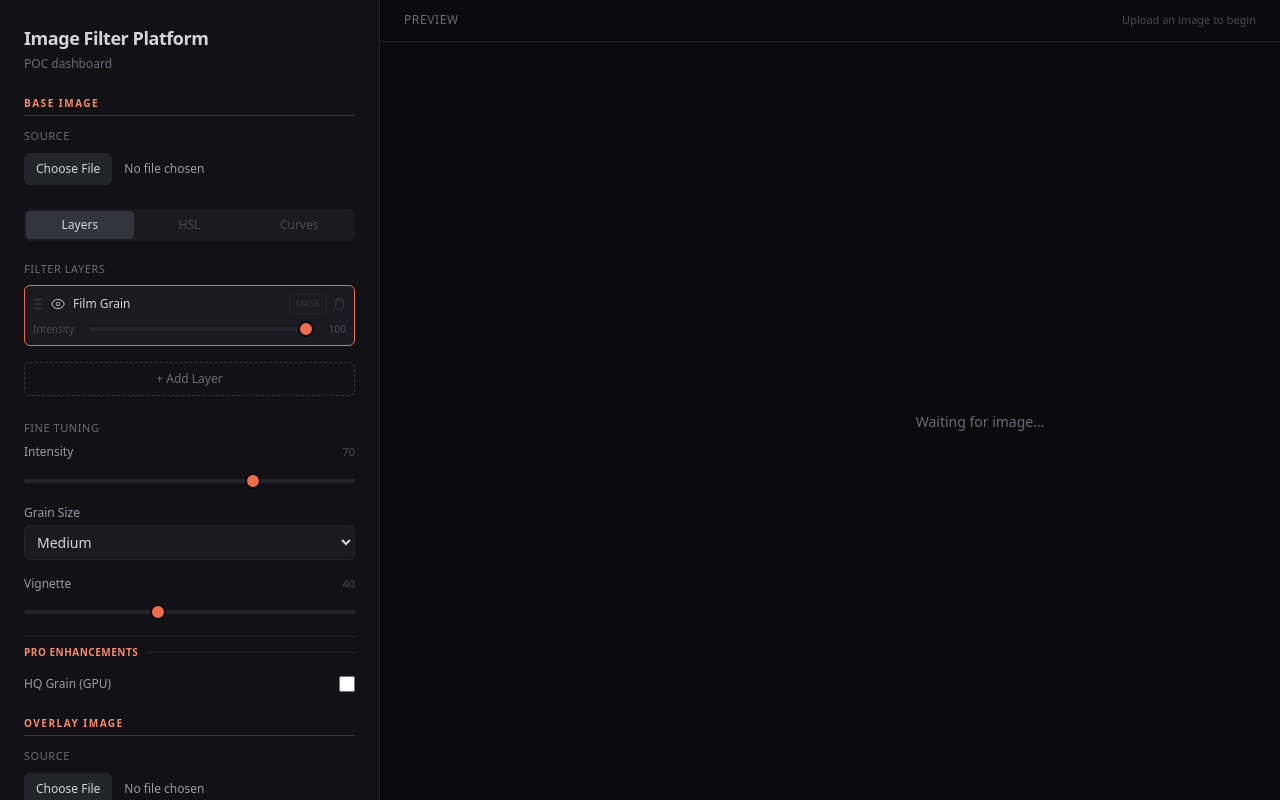
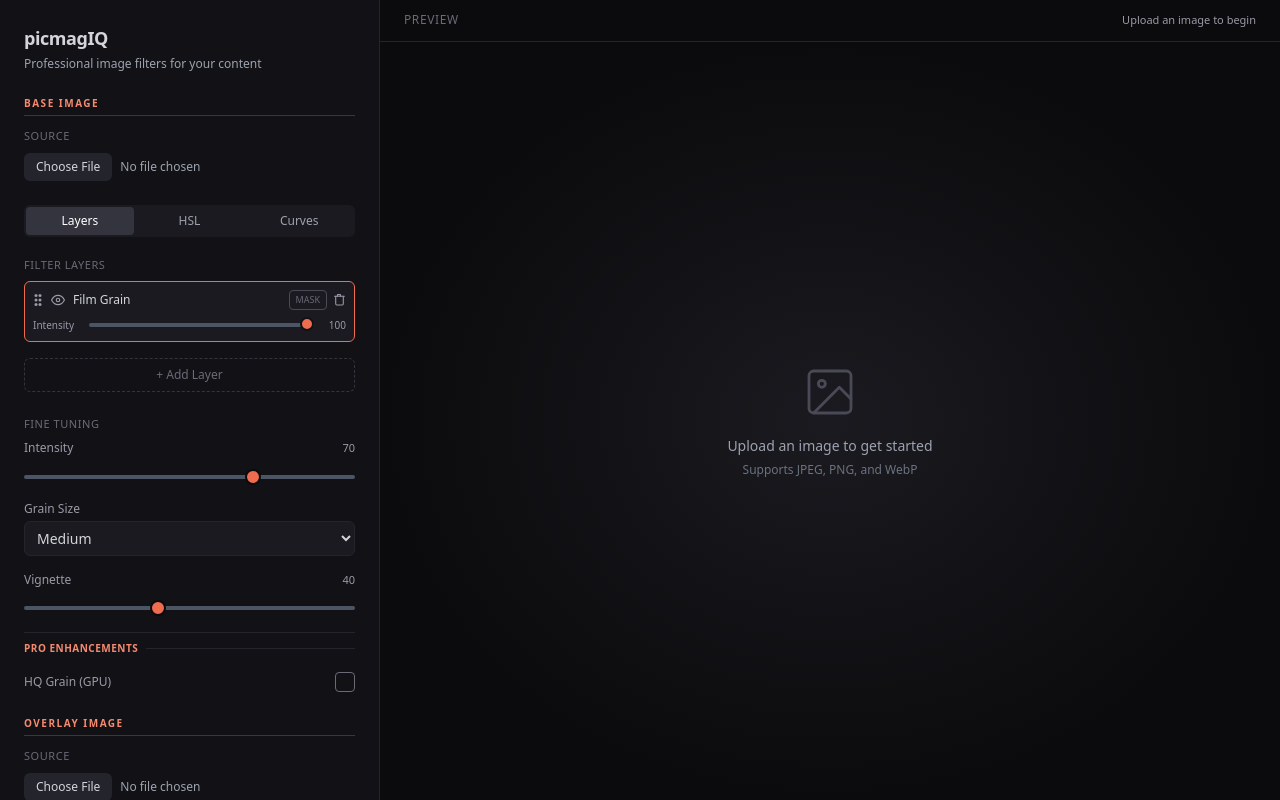
Before and after one commit to PunkysDad/image_filtering_module, a Next.js app: page / in a window 1280 px wide. Built offline with nearby package versions, Linux system fonts and the light colour scheme.

Commit message:
UI improvements

```diff
--- a/app/layout.tsx
+++ b/app/layout.tsx
@@ -2,8 +2,8 @@ import "./globals.css";
 import type { Metadata } from "next";
 
 export const metadata: Metadata = {
-  title: "Image Filter Platform",
-  description: "POC for a CMS-agnostic image filter SaaS dashboard",
+  title: "picmagIQ",
+  description: "Professional image filters for your content",
 };
 
 export default function RootLayout({
--- a/app/page.tsx
+++ b/app/page.tsx
@@ -246,6 +246,8 @@ export default function Dashboard() {
 
   const iframeRef = useRef<HTMLIFrameElement>(null);
   const dragSrcIdx = useRef<number | null>(null);
+  const baseFileRef = useRef<HTMLInputElement>(null);
+  const overlayFileRef = useRef<HTMLInputElement>(null);
   const debouncedText = useDebouncedValue(knockoutText, 300);
 
   const activeLayer =
@@ -445,31 +447,37 @@ export default function Dashboard() {
       <aside className="bg-ink-800 border-r border-ink-600 p-6 overflow-y-auto max-h-screen">
         <header className="mb-6">
           <h1 className="text-lg font-semibold tracking-tight text-ink-100">
-            Image Filter Platform
+            picmagIQ
           </h1>
-          <p className="text-xs text-ink-300 mt-1">POC dashboard</p>
+          <p className="text-xs text-[#9CA3AF] mt-1">Professional image filters for your content</p>
         </header>
 
         <LayerHeader>Base Image</LayerHeader>
 
         <Section title="Source">
-          <label className="block">
-            <span className="sr-only">Upload base image</span>
+          <div className="flex items-center gap-2 min-w-0">
             <input
+              ref={baseFileRef}
               type="file"
               accept="image/jpeg,image/png,image/webp"
               onChange={(e) => onUpload(e, "base")}
-              className="block w-full text-xs text-ink-200 file:mr-3 file:py-2 file:px-3 file:rounded-md file:border-0 file:bg-ink-600 file:text-ink-100 file:text-xs hover:file:bg-ink-500 cursor-pointer"
+              className="hidden"
             />
-          </label>
-          {uploadingBase && (
-            <p className="text-xs text-ink-300 mt-2">Uploading…</p>
-          )}
-          {basePath && !uploadingBase && (
-            <p className="text-xs text-ink-300 mt-2 truncate">
-              Loaded: {basePath.split("/").pop()}
-            </p>
-          )}
+            <button
+              type="button"
+              onClick={() => baseFileRef.current?.click()}
+              className="shrink-0 rounded-md bg-ink-600 text-ink-100 text-xs py-1.5 px-3 hover:bg-ink-500 transition"
+            >
+              Choose File
+            </button>
+            <span className="text-xs text-[#9CA3AF] truncate min-w-0">
+              {uploadingBase
+                ? "Uploading…"
+                : basePath
+                ? basePath.split("/").pop()
+                : "No file chosen"}
+            </span>
+          </div>
         </Section>
 
         {/* TAB SWITCHER */}
@@ -482,8 +490,8 @@ export default function Dashboard() {
               className={[
                 "flex-1 text-xs py-1.5 rounded transition capitalize",
                 activeTab === tab
-                  ? "bg-ink-500 text-ink-100 font-medium"
-                  : "text-ink-400 hover:text-ink-100",
+                  ? "bg-ink-500 text-white font-medium"
+                  : "text-[#9CA3AF] hover:text-white",
               ].join(" ")}
             >
               {tab === "hsl" ? "HSL" : tab.charAt(0).toUpperCase() + tab.slice(1)}
@@ -550,7 +558,7 @@ export default function Dashboard() {
               }
             />
           ) : (
-            <p className="text-xs text-ink-400 text-center py-6">
+            <p className="text-xs text-ink-200 text-center py-6">
               Select a layer to edit its curves.
             </p>
           )
@@ -559,32 +567,38 @@ export default function Dashboard() {
         <LayerHeader>Overlay Image</LayerHeader>
 
         <Section title="Source">
-          <label className="block">
-            <span className="sr-only">Upload overlay image</span>
+          <div className="flex items-center gap-2 min-w-0">
             <input
+              ref={overlayFileRef}
               type="file"
               accept="image/jpeg,image/png,image/webp"
               onChange={(e) => onUpload(e, "overlay")}
-              className="block w-full text-xs text-ink-200 file:mr-3 file:py-2 file:px-3 file:rounded-md file:border-0 file:bg-ink-600 file:text-ink-100 file:text-xs hover:file:bg-ink-500 cursor-pointer"
+              className="hidden"
             />
-          </label>
-          {uploadingOverlay && (
-            <p className="text-xs text-ink-300 mt-2">Uploading…</p>
-          )}
-          {overlayPath && !uploadingOverlay && (
-            <div className="flex items-center justify-between mt-2 gap-2">
-              <p className="text-xs text-ink-300 truncate">
-                Loaded: {overlayPath.split("/").pop()}
-              </p>
+            <button
+              type="button"
+              onClick={() => overlayFileRef.current?.click()}
+              className="shrink-0 rounded-md bg-ink-600 text-ink-100 text-xs py-1.5 px-3 hover:bg-ink-500 transition"
+            >
+              Choose File
+            </button>
+            <span className="text-xs text-[#9CA3AF] truncate min-w-0 flex-1">
+              {uploadingOverlay
+                ? "Uploading…"
+                : overlayPath
+                ? overlayPath.split("/").pop()
+                : "No file chosen"}
+            </span>
+            {overlayPath && !uploadingOverlay && (
               <button
                 type="button"
                 onClick={removeOverlay}
-                className="text-[11px] text-ink-300 hover:text-ink-100"
+                className="shrink-0 text-[11px] text-[#9CA3AF] hover:text-white transition"
               >
                 Remove
               </button>
-            </div>
-          )}
+            )}
+          </div>
         </Section>
 
         {showOverlaySection && (
@@ -663,9 +677,9 @@ export default function Dashboard() {
             type="button"
             disabled={!basePath || exporting}
             onClick={onExport}
-            className="w-full rounded-md bg-accent-500 hover:bg-accent-400 disabled:bg-ink-600 disabled:text-ink-300 text-ink-900 font-medium text-sm py-2.5 transition"
+            className="w-full rounded-md bg-accent-500 hover:bg-accent-400 disabled:opacity-60 disabled:cursor-not-allowed text-white font-semibold text-sm py-2.5 transition shadow-[0_0_12px_rgba(239,108,78,0.25)]"
           >
-            {exporting ? "Rendering export…" : "Export as WebP"}
+            {exporting ? "Rendering export…" : "Export"}
           </button>
           {uploadError && (
             <p className="text-xs text-red-400 mt-2">{uploadError}</p>
@@ -688,7 +702,7 @@ export default function Dashboard() {
           <span className="text-xs uppercase tracking-wider text-ink-300">
             Preview
           </span>
-          <span className="text-[11px] text-ink-400">
+          <span className="text-[11px] text-ink-200">
             {basePath ? "Live" : "Upload an image to begin"}
           </span>
         </div>
@@ -700,6 +714,19 @@ export default function Dashboard() {
             onLoad={() => setIframeReady(true)}
             className="absolute inset-0 w-full h-full border-0"
           />
+          {!basePath && (
+            <div className="absolute inset-0 flex flex-col items-center justify-center gap-4 bg-[radial-gradient(ellipse_at_center,_#1a1a20_0%,_#0b0b0d_70%)] pointer-events-none">
+              <svg width="56" height="56" viewBox="0 0 24 24" fill="none" stroke="#4a4a57" strokeWidth="1.2" strokeLinecap="round" strokeLinejoin="round" aria-hidden="true">
+                <rect x="3" y="3" width="18" height="18" rx="2" ry="2"/>
+                <circle cx="8.5" cy="8.5" r="1.5"/>
+                <polyline points="21 15 16 10 5 21"/>
+              </svg>
+              <div className="text-center">
+                <p className="text-sm font-medium text-[#9CA3AF]">Upload an image to get started</p>
+                <p className="text-xs text-[#6B7280] mt-1.5">Supports JPEG, PNG, and WebP</p>
+              </div>
+            </div>
+          )}
         </div>
       </section>
 
@@ -739,7 +766,7 @@ function LayerStack({
 }) {
   if (layers.length === 0) {
     return (
-      <p className="text-xs text-ink-400 mb-2">
+      <p className="text-xs text-ink-200 mb-2">
         No layers yet — add one below.
       </p>
     );
@@ -882,7 +909,7 @@ function LayerCard({
               "text-[9px] font-medium px-1.5 py-0.5 rounded border transition-colors",
               maskOpen || isMaskActive(layer.mask)
                 ? "border-accent-500 text-accent-400 bg-accent-500/10"
-                : "border-ink-600 text-ink-500 hover:text-ink-300 hover:border-ink-400",
+                : "border-ink-400 text-ink-300 hover:text-white hover:border-ink-300",
             ].join(" ")}
             aria-label="Toggle mask panel"
           >
@@ -896,7 +923,7 @@ function LayerCard({
               e.stopPropagation();
               onRemove();
             }}
-            className="text-ink-500 hover:text-red-400 transition-colors"
+            className="text-ink-200 hover:text-red-400 transition-colors"
             aria-label="Remove layer"
           >
             <TrashIcon />
@@ -906,7 +933,7 @@ function LayerCard({
 
       {/* Intensity slider */}
       <div className="mt-2 flex items-center gap-2">
-        <span className="text-[10px] text-ink-400 shrink-0 w-12">Intensity</span>
+        <span className="text-[10px] text-ink-200 shrink-0 w-12">Intensity</span>
         <input
           type="range"
           min={0}
@@ -917,9 +944,9 @@ function LayerCard({
           onMouseDown={(e) => e.stopPropagation()}
           onTouchStart={(e) => e.stopPropagation()}
           onChange={(e) => onSetIntensity(Number(e.target.value))}
-          className="flex-1 min-w-0"
+          className="flex-1 min-w-0 layer-intensity-slider"
         />
-        <span className="text-[10px] text-ink-400 tabular-nums w-6 text-right shrink-0">
+        <span className="text-[10px] text-ink-200 tabular-nums w-6 text-right shrink-0">
           {layer.intensity}
         </span>
       </div>
@@ -1068,7 +1095,7 @@ function MaskPanel({
             <div>
               <div className="flex items-baseline justify-between mb-1">
                 <span className="text-[10px] text-ink-300">Range</span>
-                <span className="text-[10px] text-ink-400 tabular-nums">
+                <span className="text-[10px] text-ink-200 tabular-nums">
                   {mask.luminosity.min}–{mask.luminosity.max}
                 </span>
               </div>
@@ -1084,7 +1111,7 @@ function MaskPanel({
             <label className="block">
               <div className="flex items-baseline justify-between mb-1">
                 <span className="text-[10px] text-ink-300">Smoothness</span>
-                <span className="text-[10px] text-ink-400 tabular-nums">
+                <span className="text-[10px] text-ink-200 tabular-nums">
                   {mask.luminosity.smoothness}
                 </span>
               </div>
@@ -1151,7 +1178,7 @@ function MaskPanel({
                         "text-[10px] w-6 h-6 rounded-full border transition font-medium",
                         active
                           ? "border-current"
-                          : "border-ink-600 text-ink-400 hover:text-ink-200 hover:border-ink-400",
+                          : "border-ink-600 text-ink-200 hover:text-ink-200 hover:border-ink-400",
                       ].join(" ")}
                       style={active ? { color, borderColor: color } : undefined}
                     >
@@ -1164,7 +1191,7 @@ function MaskPanel({
             <label className="block">
               <div className="flex items-baseline justify-between mb-1">
                 <span className="text-[10px] text-ink-300">Expansion</span>
-                <span className="text-[10px] text-ink-400 tabular-nums">
+                <span className="text-[10px] text-ink-200 tabular-nums">
                   {mask.colorRange.expansion}
                 </span>
               </div>
@@ -1181,7 +1208,7 @@ function MaskPanel({
             <label className="block">
               <div className="flex items-baseline justify-between mb-1">
                 <span className="text-[10px] text-ink-300">Smoothness</span>
-                <span className="text-[10px] text-ink-400 tabular-nums">
+                <span className="text-[10px] text-ink-200 tabular-nums">
                   {mask.colorRange.smoothness}
                 </span>
               </div>
@@ -1244,7 +1271,7 @@ function PresetModal({
           <button
             type="button"
             onClick={onClose}
-            className="text-ink-400 hover:text-ink-100 text-xl leading-none"
+            className="text-ink-200 hover:text-ink-100 text-xl leading-none"
             aria-label="Close"
           >
             ×
@@ -1464,7 +1491,7 @@ function Slider({
     <label className="block">
       <div className="flex items-baseline justify-between mb-1">
         <span className="text-xs text-ink-200">{label}</span>
-        <span className="text-[11px] text-ink-400 tabular-nums">{value}</span>
+        <span className="text-[11px] text-ink-200 tabular-nums">{value}</span>
       </div>
       <input
         type="range"
@@ -1698,7 +1725,7 @@ function CurvesPanel({
                 "text-[10px] font-medium px-2 py-0.5 rounded border transition",
                 activeCh === key
                   ? "border-current"
-                  : "border-ink-600 text-ink-400 hover:text-ink-200",
+                  : "border-[#4a4a57] text-[#9CA3AF] hover:text-white hover:border-[#6a6a78]",
               ].join(" ")}
               style={activeCh === key ? { color, borderColor: color } : undefined}
             >
@@ -1710,14 +1737,14 @@ function CurvesPanel({
           <button
             type="button"
             onClick={() => setCurve([[0, 0], [255, 255]])}
-            className="text-[11px] text-ink-400 hover:text-ink-100 transition"
+            className="text-[11px] text-[#9CA3AF] hover:text-white transition"
           >
             Reset
           </button>
           <button
             type="button"
             onClick={() => onUpdate(defaultLayerCurves())}
-            className="text-[11px] text-ink-400 hover:text-ink-100 transition"
+            className="text-[11px] text-[#9CA3AF] hover:text-white transition"
           >
             Reset All
           </button>
@@ -1740,7 +1767,7 @@ function CurvesPanel({
         />
       </div>
 
-      <p className="text-[10px] text-ink-500 mt-1.5 leading-snug">
+      <p className="text-[10px] text-[#6B7280] mt-1.5 leading-snug">
         Click to add point · Drag to move · Right-click or double-click to remove
       </p>
     </section>
@@ -1778,7 +1805,7 @@ function HslPanel({
         <button
           type="button"
           onClick={onReset}
-          className="text-[11px] text-ink-400 hover:text-ink-100 transition"
+          className="text-[11px] text-[#9CA3AF] hover:text-white transition"
         >
           Reset All
         </button>
@@ -1860,7 +1887,7 @@ function HslSlider({
     <label className="block">
       <div className="flex items-baseline justify-between mb-1">
         <span className="text-xs text-ink-300">{label}</span>
-        <span className="text-[11px] text-ink-400 tabular-nums">{formatted}</span>
+        <span className="text-[11px] text-ink-200 tabular-nums">{formatted}</span>
       </div>
       <input
         type="range"
@@ -1881,7 +1908,7 @@ function ChevronIcon({ open }: { open: boolean }) {
       width="12"
       height="12"
       viewBox="0 0 24 24"
-      fill="none"
+      fill="white"
       stroke="currentColor"
       strokeWidth="2"
       strokeLinecap="round"
@@ -1910,7 +1937,7 @@ function ControlInput({
       <label className="block">
         <div className="flex items-baseline justify-between mb-1">
           <span className="text-xs text-ink-200">{control.label}</span>
-          <span className="text-[11px] text-ink-400 tabular-nums">{v}</span>
+          <span className="text-[11px] text-ink-200 tabular-nums">{v}</span>
         </div>
         <input
           type="range"
@@ -1946,15 +1973,28 @@ function ControlInput({
   if (control.kind === "toggle") {
     const v = typeof value === "boolean" ? value : control.default;
     return (
-      <label className="flex items-center justify-between cursor-pointer">
+      <div className="flex items-center justify-between">
         <span className="text-xs text-ink-200">{control.label}</span>
-        <input
-          type="checkbox"
-          checked={v}
-          onChange={(e) => onChange(e.target.checked)}
-          className="h-4 w-4 rounded border-ink-500 bg-ink-700 text-accent-500 focus:ring-accent-500"
-        />
-      </label>
+        <div
+          role="checkbox"
+          aria-checked={v}
+          tabIndex={0}
+          onClick={() => onChange(!v)}
+          onKeyDown={(e) => { if (e.key === " " || e.key === "Enter") { e.preventDefault(); onChange(!v); } }}
+          className={[
+            "w-5 h-5 rounded border flex items-center justify-center cursor-pointer transition-colors shrink-0",
+            v
+              ? "bg-accent-500/20 border-accent-500"
+              : "bg-ink-800 border-ink-300",
+          ].join(" ")}
+        >
+          {v && (
+            <svg width="12" height="12" viewBox="0 0 12 12" fill="none" aria-hidden="true">
+              <path d="M2 6L5 9L10 3" stroke="#E85D26" strokeWidth="2" strokeLinecap="round" strokeLinejoin="round"/>
+            </svg>
+          )}
+        </div>
+      </div>
     );
   }
   // color
@@ -1981,7 +2021,7 @@ function GripIcon() {
       height="14"
       viewBox="0 0 10 14"
       fill="currentColor"
-      className="text-ink-500 cursor-grab shrink-0"
+      className="text-ink-200 cursor-grab shrink-0"
       aria-hidden="true"
     >
       <circle cx="3" cy="2.5" r="1.5" />
```
Also changed, not shown: app/globals.css (+35 -4 lines), 1 other file (tests, documents, lock files or other folders).
